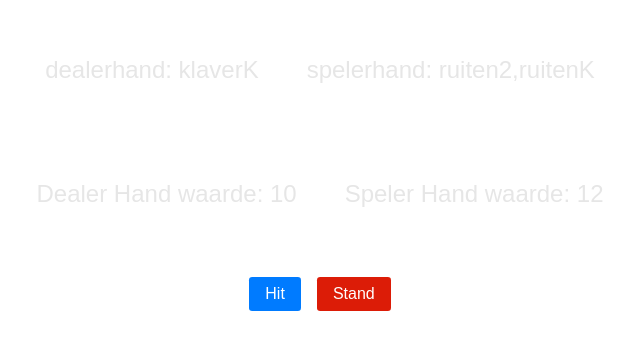
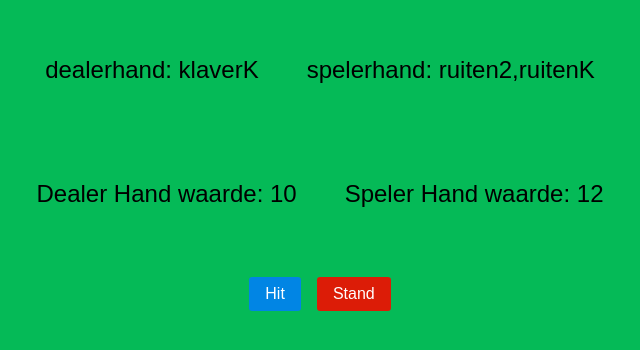
Before and after one commit to LukaSpelberg/Blackjack, a plain HTML site: page speelpagina.html in a window 1280 px wide. Shown: the whole page, without its empty margins (320-960 px from the left). Drawn offline with Linux system fonts and the light colour scheme; a web font is replaced by a local one.

Commit message:
Update styles.css

```diff
--- a/styles/styles.css
+++ b/styles/styles.css
@@ -1,9 +1,8 @@
 html {
-    background-image: url("images/pokerbg.jpg");
+    background-color: rgb(5, 186, 87);
     background-size: cover;
     font-family: "REM", sans-serif;
     font-optical-sizing: auto;
-    color:#e6e6e6;
 }
 
 
@@ -13,7 +12,7 @@ html {
     display: inline-block;
     padding: 0.5em 1em;
     margin: 0.5em;
-    background-color: #007BFF;
+    background-color: #007bffd6;
     color: white;
     border: none;
     border-radius: 0.2em;
@@ -93,7 +92,7 @@ html {
 }
 
 #popUpContent {
-    background-color: rgb(41, 40, 38);
+    background-color: rgb(216, 211, 200);
     width: 25em;
     height: 25em;
 }
@@ -141,7 +140,6 @@ html {
     max-width: 600px;
     padding: 20px;
     border: 3px solid black;
-    background-color: rgb(26, 25, 25);
 
 }
 
```
